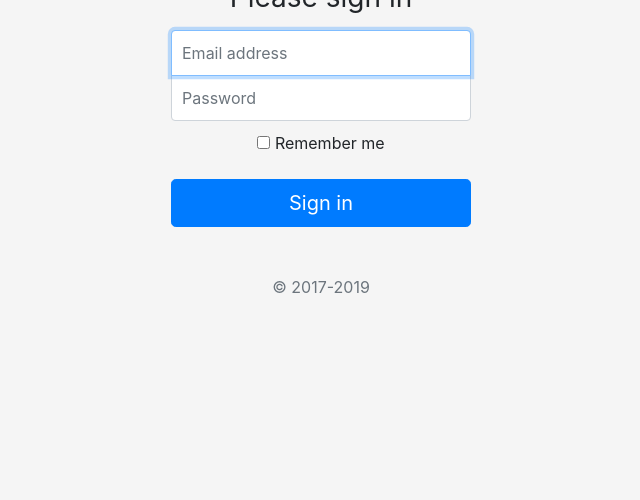
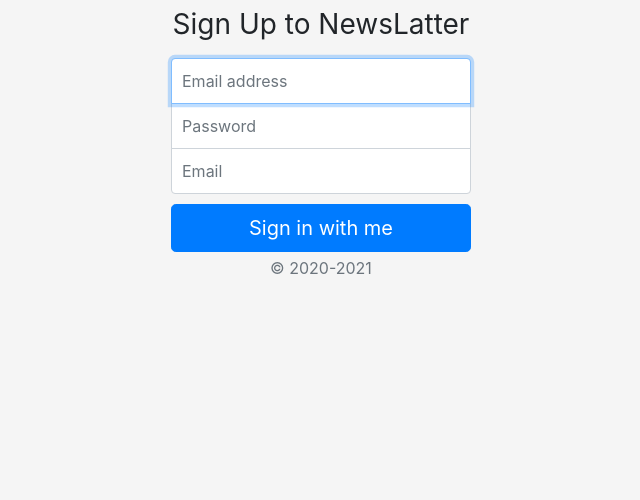
Before and after one commit to 8989Rahul/NewsLatter-Signup, a website: page Signup.html in a window 1280 px wide. Shown: the part 300-800 px from the top of the page, without its empty margins (319-959 px from the left). Drawn offline with nearby package versions, Linux system fonts and the light colour scheme.

```diff
--- a/Signup.html
+++ b/Signup.html
@@ -7,7 +7,7 @@
       content="width=device-width, initial-scale=1, shrink-to-fit=no"
     />
     <meta name="description" content="" />
-    <meta name="author" content="s" />
+    <meta name="author" content="" />
 
     <title>NewsLetter Signin</title>
 
@@ -27,7 +27,7 @@
     />
 
     <!-- Custom styles for this template -->
-    <link href="Styles.css" rel="stylesheet" />
+    <link href="css/Styles.css" rel="stylesheet" />
   </head>
   <body class="text-center">
     <form class="form-signin">
@@ -38,33 +38,34 @@
         width="72"
         height="72"
       />
-      <h1 class="h3 mb-3 font-weight-normal">Please sign in</h1>
-      <label for="inputEmail" class="sr-only">Email address</label>
+      <h1 class="h3 mb-3 font-weight-normal">Sign Up to NewsLatter</h1>
       <input
         type="email"
         id="inputEmail"
-        class="form-control"
+        class="form-control top"
         placeholder="Email address"
         required
         autofocus
       />
-      <label for="inputPassword" class="sr-only">Password</label>
       <input
         type="password"
         id="inputPassword"
-        class="form-control"
+        class="form-control middel"
         placeholder="Password"
         required
       />
-      <div class="checkbox mb-3">
-        <label>
-          <input type="checkbox" value="remember-me" /> Remember me
-        </label>
-      </div>
+      <input
+        type="email"
+        id="inputEmail"
+        class="form-control bottom"
+        placeholder="Email"
+        required
+      />
+
       <button class="btn btn-lg btn-primary btn-block" type="submit">
-        Sign in
+        Sign in with me
       </button>
-      <p class="mt-5 mb-3 text-muted">&copy; 2017-2019</p>
+      <p class="mt-1 mb-2 text-muted">&copy; 2020-2021</p>
     </form>
   </body>
 </html>
--- a/Styles.css
+++ b/public/css/Styles.css
@@ -32,13 +32,17 @@
 .form-signin .form-control:focus {
   z-index: 2;
 }
-.form-signin input[type="email"] {
+.top {
   margin-bottom: -1px;
   border-bottom-right-radius: 0;
   border-bottom-left-radius: 0;
 }
-.form-signin input[type="password"] {
+.bottom {
   margin-bottom: 10px;
   border-top-left-radius: 0;
   border-top-right-radius: 0;
 }
+.middel {
+  border-radius: 0%;
+  margin-bottom: -1px;
+}
```
Also changed, not shown: App.js (+10 -0 lines).
